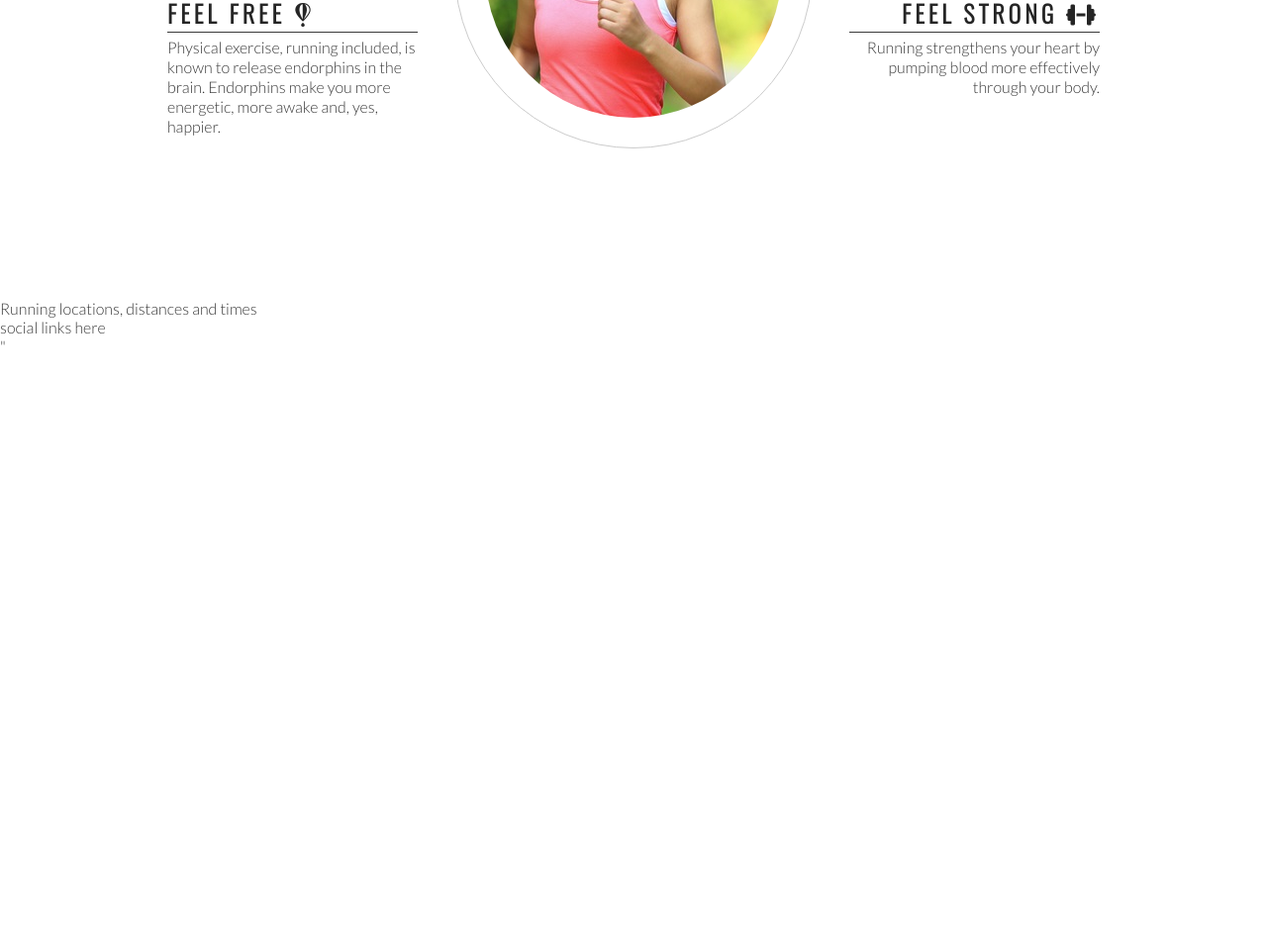
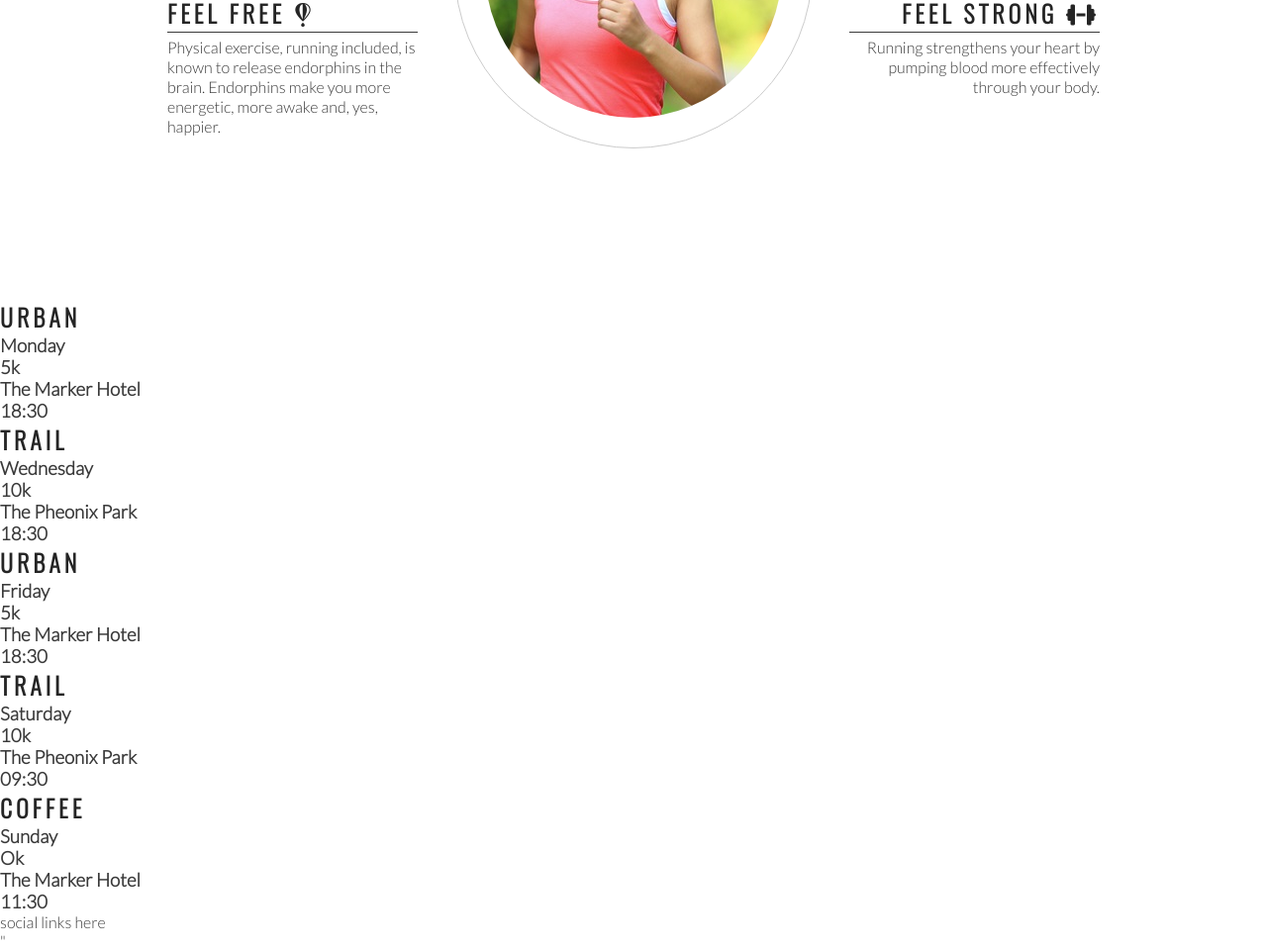
Before and after one commit to RebeccaKen/love-running, a plain HTML site: page index.html in a window 1280 px wide. Shown: the part 993-1953 px from the top of the page at 99% size. Before the commit the page ends 1352 px from the top, so only its background shows below. Drawn offline with nearby package versions, Linux system fonts and the light colour scheme.

Commit message:
Add meetup times and main structure

```diff
--- a/index.html
+++ b/index.html
@@ -81,7 +81,41 @@
         </div>
     </section>
     <section>
-        Running locations, distances and times
+        <div>
+            <h2>Urban</h2>
+            <h3>Monday</h3>
+            <h3>5k</h3>
+            <h3>The Marker Hotel</h3>
+            <h3>18:30</h3>
+        </div>
+        <div>
+            <h2>Trail</h2>
+            <h3>Wednesday</h3>
+            <h3>10k</h3>
+            <h3>The Pheonix Park</h3>
+            <h3>18:30</h3>
+        </div>
+        <div>
+            <h2>Urban</h2>
+            <h3>Friday</h3>
+            <h3>5k</h3>
+            <h3>The Marker Hotel</h3>
+            <h3>18:30</h3>
+        </div>
+        <div>
+            <h2>Trail</h2>
+            <h3>Saturday</h3>
+            <h3>10k</h3>
+            <h3>The Pheonix Park </h3>
+            <h3>09:30</h3>
+        </div>
+        <div>
+            <h2>Coffee</h2>
+            <h3>Sunday</h3>
+            <h3>Ok</h3>
+            <h3>The Marker Hotel </h3>
+            <h3>11:30</h3>
+        </div>
     </section>
     <footer>
         social links here
```
